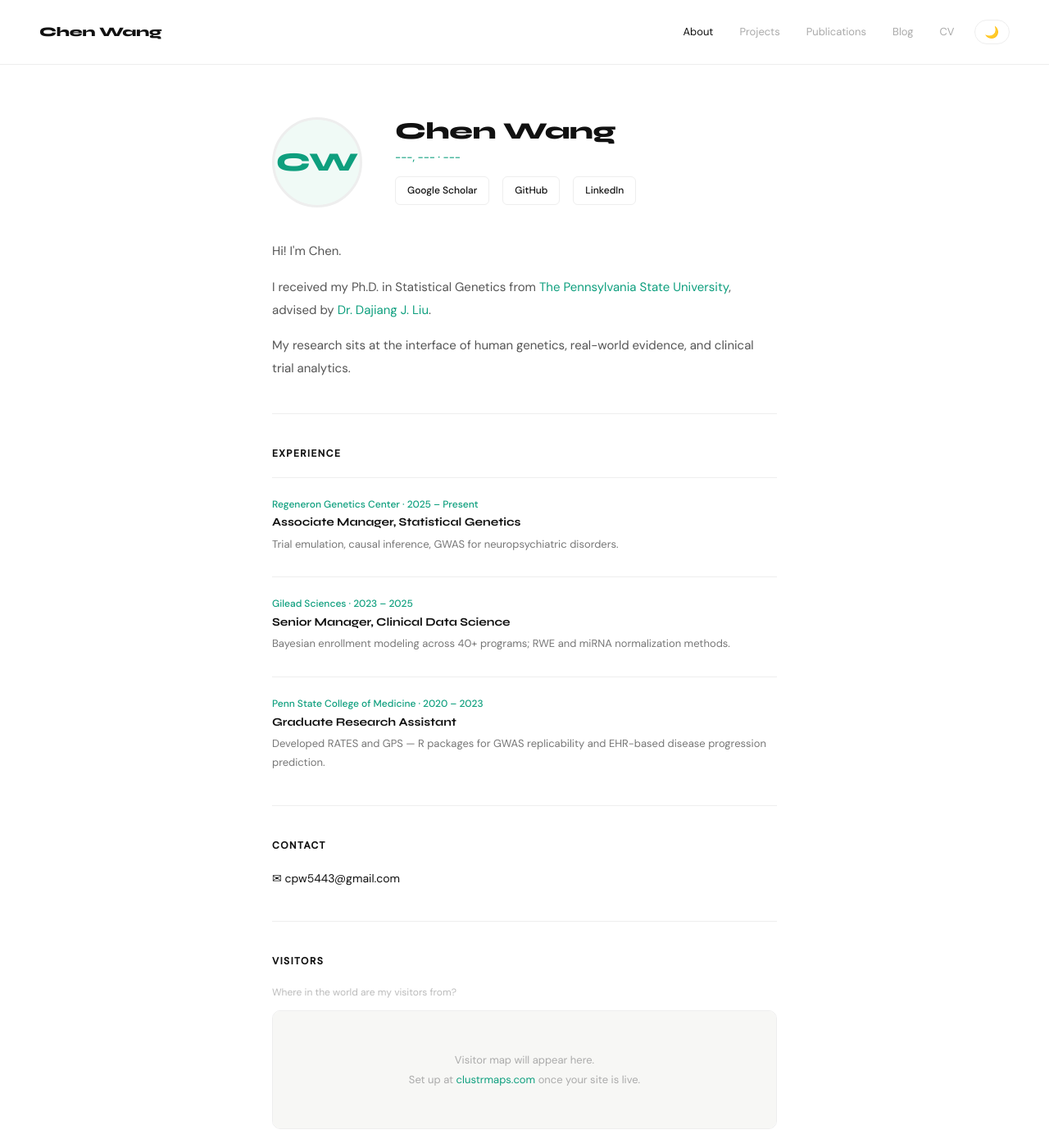
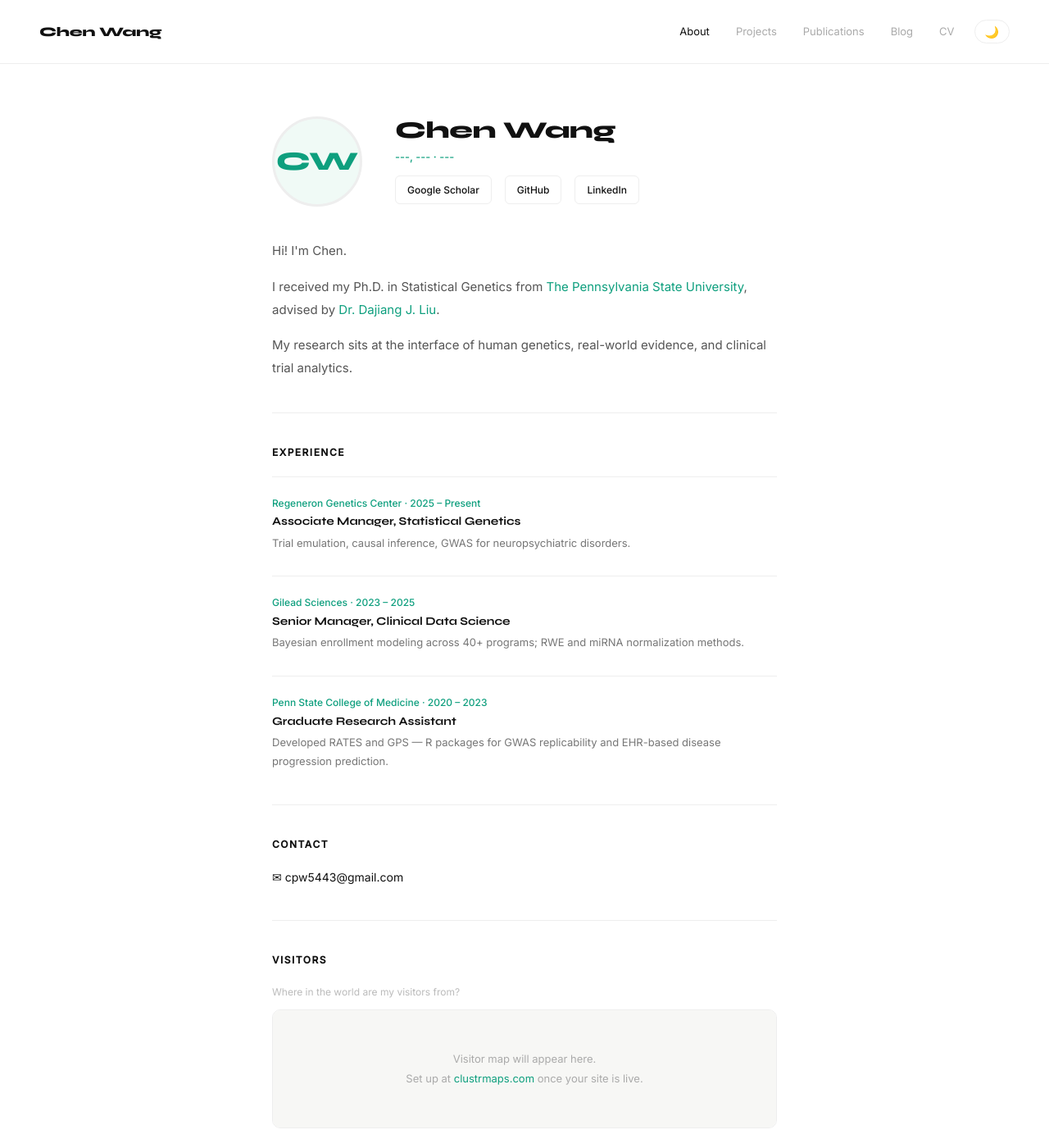
Before and after one commit to wangc29/wangc29.github.io, a Jekyll site: the page built from index.md, in a window 1280 px wide and 1400 px high. Shown: the whole window at 82% size. Built offline with Jekyll 4.4.1, drawn with Linux system fonts in a browser that asks for light colours.

Commit message:
Change body font from DM Sans to Inter

```diff
--- a/_layouts/default.html
+++ b/_layouts/default.html
@@ -15,7 +15,7 @@
   </title>
 
   <!-- Google Fonts -->
-  <link href="https://fonts.googleapis.com/css2?family=Syne:wght@700;800&family=DM+Sans:wght@300;400;500&display=swap" rel="stylesheet" />
+  <link href="https://fonts.googleapis.com/css2?family=Syne:wght@700;800&family=Inter:wght@300;400;500&display=swap" rel="stylesheet" />
 
   <!-- Main stylesheet — all styles live in assets/css/style.css -->
   <link rel="stylesheet" href="{{ '/assets/css/style.css' | relative_url }}" />
--- a/assets/css/style.css
+++ b/assets/css/style.css
@@ -63,7 +63,7 @@
 }
 
 body {
-  font-family: 'DM Sans', sans-serif;
+  font-family: 'Inter', sans-serif;
   background: var(--bg);
   color: var(--text);
   font-size: 15px;
```
